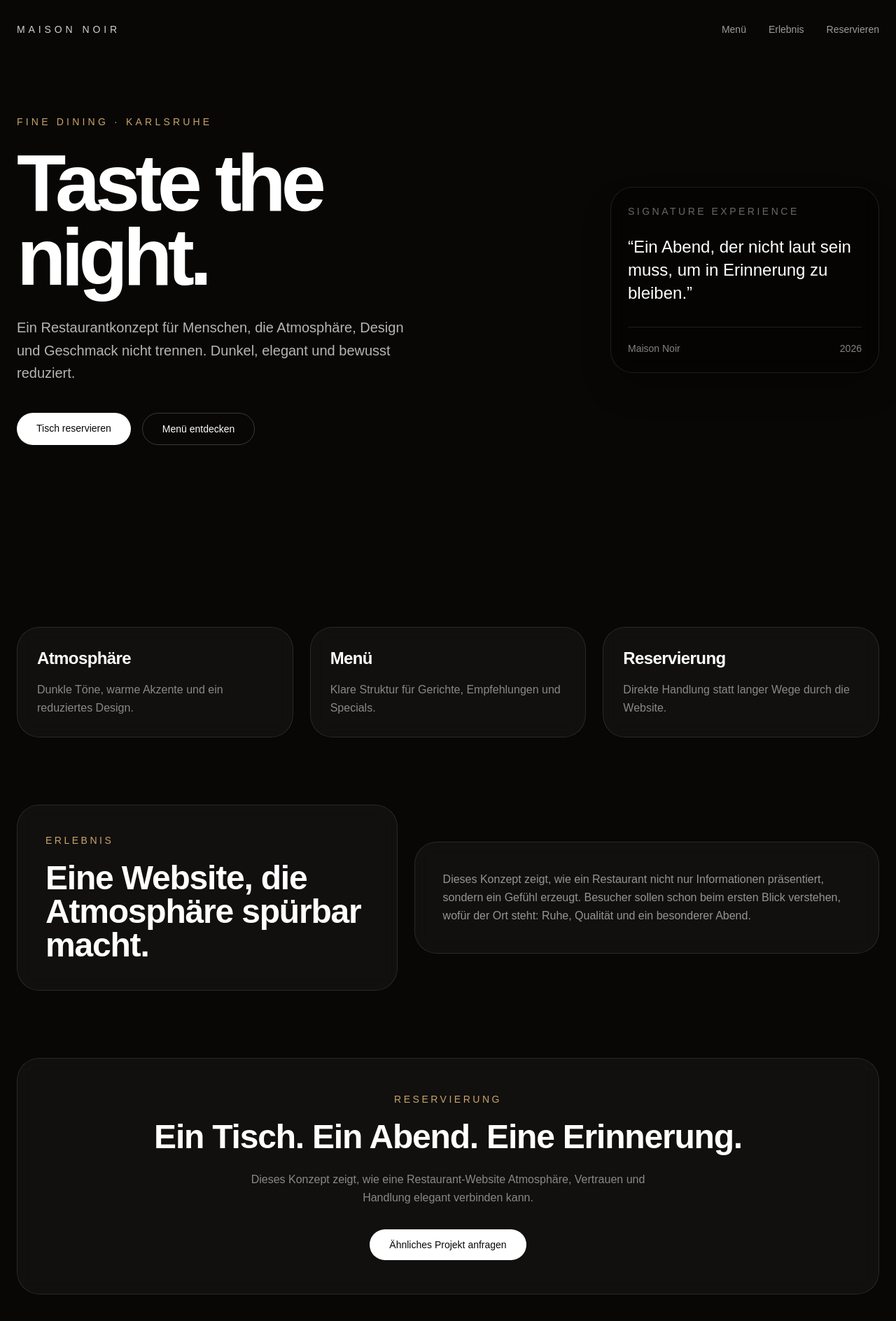
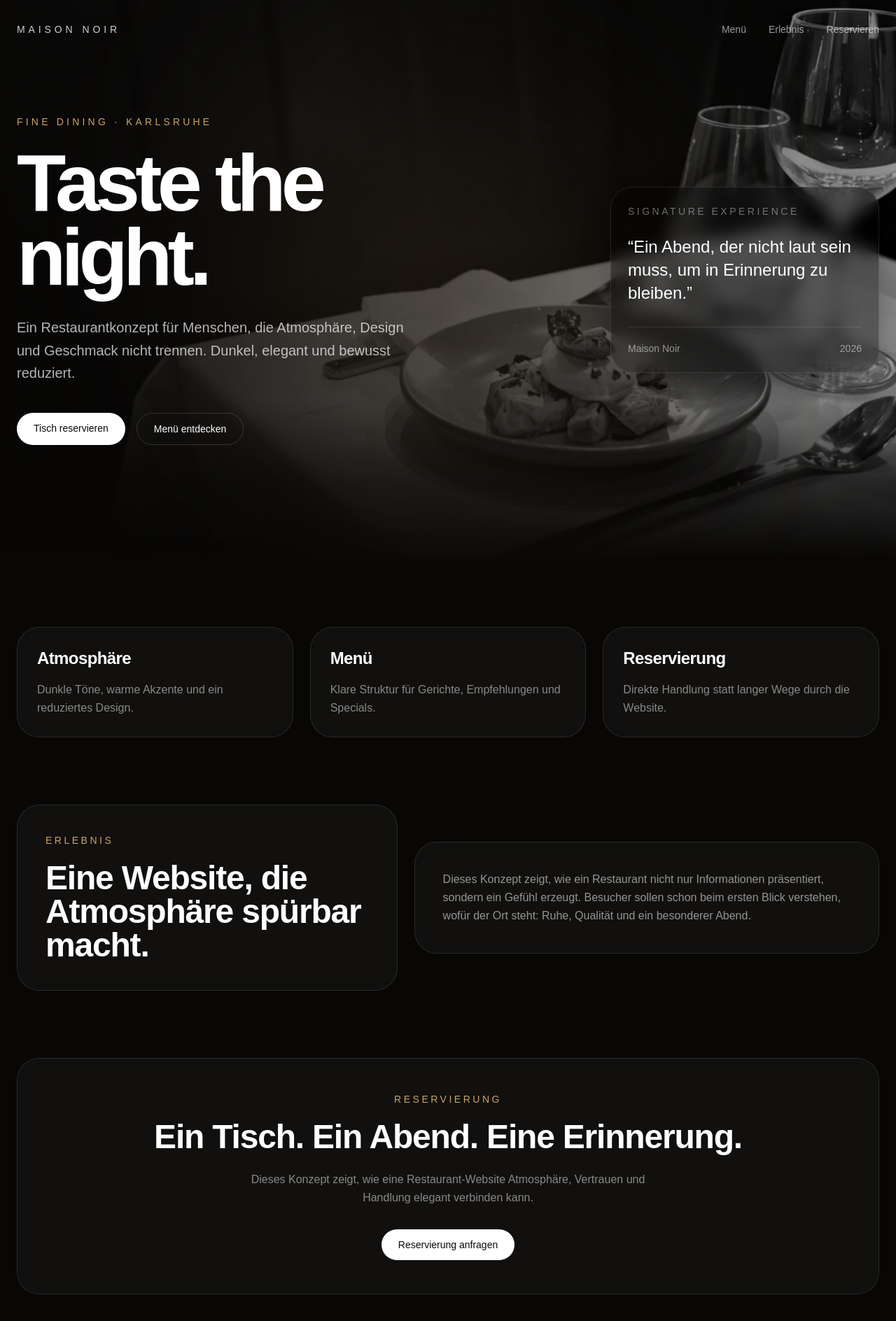
Before and after one commit to niklasritzbusiness-creator/niklasritz-website, a Next.js app: page /demo/maison-noir in a window 1280 px wide. Shown: the top 1888 px of the page at 70% size. Built offline with nearby package versions, Linux system fonts and the light colour scheme.

Commit message:
Bild eingefügt

```diff
--- a/app/demo/maison-noir/page.tsx
+++ b/app/demo/maison-noir/page.tsx
@@ -9,57 +9,56 @@ export default function MaisonNoirDemo() {
   return (
     <main className="relative min-h-screen overflow-hidden bg-[#080706] text-white">
       {/* Navigation */}
-      <header className="absolute left-0 top-0 z-20 w-full">
+      <header className="absolute left-0 top-0 z-30 w-full">
         <div className="mx-auto flex max-w-7xl items-center justify-between px-6 py-8">
           <div className="text-sm uppercase tracking-[0.35em] text-white/80">
             Maison Noir
           </div>
 
           <nav className="hidden gap-8 text-sm text-white/60 md:flex">
-            <a href="#menu" className="transition hover:text-white">
+            <a href="#menu" className="hover:text-white transition">
               Menü
             </a>
-            <a href="#experience" className="transition hover:text-white">
+            <a href="#experience" className="hover:text-white transition">
               Erlebnis
             </a>
-            <a href="#reservation" className="transition hover:text-white">
+            <a href="#reservation" className="hover:text-white transition">
               Reservieren
             </a>
           </nav>
         </div>
       </header>
 
-      {/* Hero with full background image */}
+      {/* Hero */}
       <section className="relative flex min-h-screen items-center overflow-hidden px-6 py-32">
-        {/* Background image */}
-        <div className="absolute inset-0 -z-10 overflow-hidden">
+        {/* Background layer */}
+        <div className="absolute inset-0 z-0 overflow-hidden">
           <div className="maison-hero-image absolute inset-0">
             <Image
               src="/demo/maison-noir-table.webp"
-              alt="Fein gedeckter Tisch im Restaurant"
+              alt="Fein gedeckter Tisch im Maison Noir Restaurant"
               fill
               priority
-              fetchPriority="high"
               sizes="100vw"
               className="object-cover object-center"
             />
           </div>
 
-          {/* Dark overlay */}
-          <div className="absolute inset-0 bg-black/55" />
+          {/* Dark overlay - erstmal etwas heller */}
+          <div className="absolute inset-0 bg-black/35" />
 
           {/* Left readability gradient */}
-          <div className="absolute inset-0 bg-gradient-to-r from-[#080706] via-[#080706]/78 to-transparent" />
+          <div className="absolute inset-0 bg-gradient-to-r from-[#080706]/95 via-[#080706]/65 to-transparent" />
 
           {/* Bottom cinematic fade */}
           <div className="absolute inset-x-0 bottom-0 h-56 bg-gradient-to-t from-[#080706] via-[#080706]/70 to-transparent" />
 
-          {/* Warm premium glow */}
+          {/* Warm glow */}
           <div className="absolute left-1/2 top-1/2 h-[520px] w-[520px] -translate-x-1/2 -translate-y-1/2 rounded-full bg-[#c9a46a]/15 blur-[150px]" />
         </div>
 
+        {/* Content layer */}
         <div className="relative z-10 mx-auto grid w-full max-w-7xl items-center gap-12 md:grid-cols-[1.05fr_0.95fr]">
-          {/* Left content */}
           <div>
             <p className="mb-6 text-sm uppercase tracking-[0.3em] text-[#c9a46a]">
               Fine Dining · Karlsruhe
@@ -84,21 +83,20 @@ export default function MaisonNoirDemo() {
             <div className="mt-10 flex flex-col gap-4 sm:flex-row">
               <a
                 href="#reservation"
-                className="rounded-full bg-white px-7 py-3 text-sm font-medium text-[#080706] transition hover:bg-white/85"
+                className="rounded-full bg-white px-6 py-3 text-sm font-medium text-neutral-950 transition hover:bg-neutral-200"
               >
                 Tisch reservieren
               </a>
 
               <a
                 href="#menu"
-                className="rounded-full border border-white/20 px-7 py-3 text-sm font-medium text-white transition hover:border-white/50 hover:bg-white/10"
+                className="rounded-full border border-white/15 px-6 py-3 text-sm font-medium text-white transition hover:bg-white/10"
               >
                 Menü entdecken
               </a>
             </div>
           </div>
 
-          {/* Right floating atmosphere card */}
           <div className="hidden md:flex md:justify-end">
             <div className="max-w-sm rounded-[2rem] border border-white/10 bg-black/35 p-6 shadow-2xl shadow-black/40 backdrop-blur-md">
               <p className="text-sm uppercase tracking-[0.25em] text-white/40">
@@ -154,10 +152,7 @@ export default function MaisonNoirDemo() {
       </section>
 
       {/* Experience section */}
-      <section
-        id="experience"
-        className="mx-auto max-w-7xl px-6 pb-24"
-      >
+      <section id="experience" className="mx-auto max-w-7xl px-6 pb-24">
         <div className="grid gap-6 md:grid-cols-[0.9fr_1.1fr] md:items-center">
           <div className="rounded-[2rem] border border-white/10 bg-white/[0.04] p-8 backdrop-blur-md md:p-10">
             <p className="mb-5 text-sm uppercase tracking-[0.25em] text-[#c9a46a]">
@@ -181,10 +176,7 @@ export default function MaisonNoirDemo() {
       </section>
 
       {/* Reservation section */}
-      <section
-        id="reservation"
-        className="mx-auto max-w-7xl px-6 pb-28"
-      >
+      <section id="reservation" className="mx-auto max-w-7xl px-6 pb-28">
         <div className="rounded-[2rem] border border-white/10 bg-white/[0.04] p-8 text-center backdrop-blur-md md:p-12">
           <p className="mb-5 text-sm uppercase tracking-[0.25em] text-[#c9a46a]">
             Reservierung
@@ -200,10 +192,10 @@ export default function MaisonNoirDemo() {
           </p>
 
           <a
-            href="mailto:kontakt@niklasritz.de?subject=Anfrage%20Maison%20Noir%20Konzept"
-            className="mt-8 inline-flex rounded-full bg-white px-7 py-3 text-sm font-medium text-[#080706] transition hover:bg-white/85"
+            href="#"
+            className="mt-8 inline-block rounded-full bg-white px-6 py-3 text-sm font-medium text-neutral-950 transition hover:bg-neutral-200"
           >
-            Ähnliches Projekt anfragen
+            Reservierung anfragen
           </a>
         </div>
       </section>
```
Also changed, not shown: public/projects/maison-noir-preview.webp (added).
